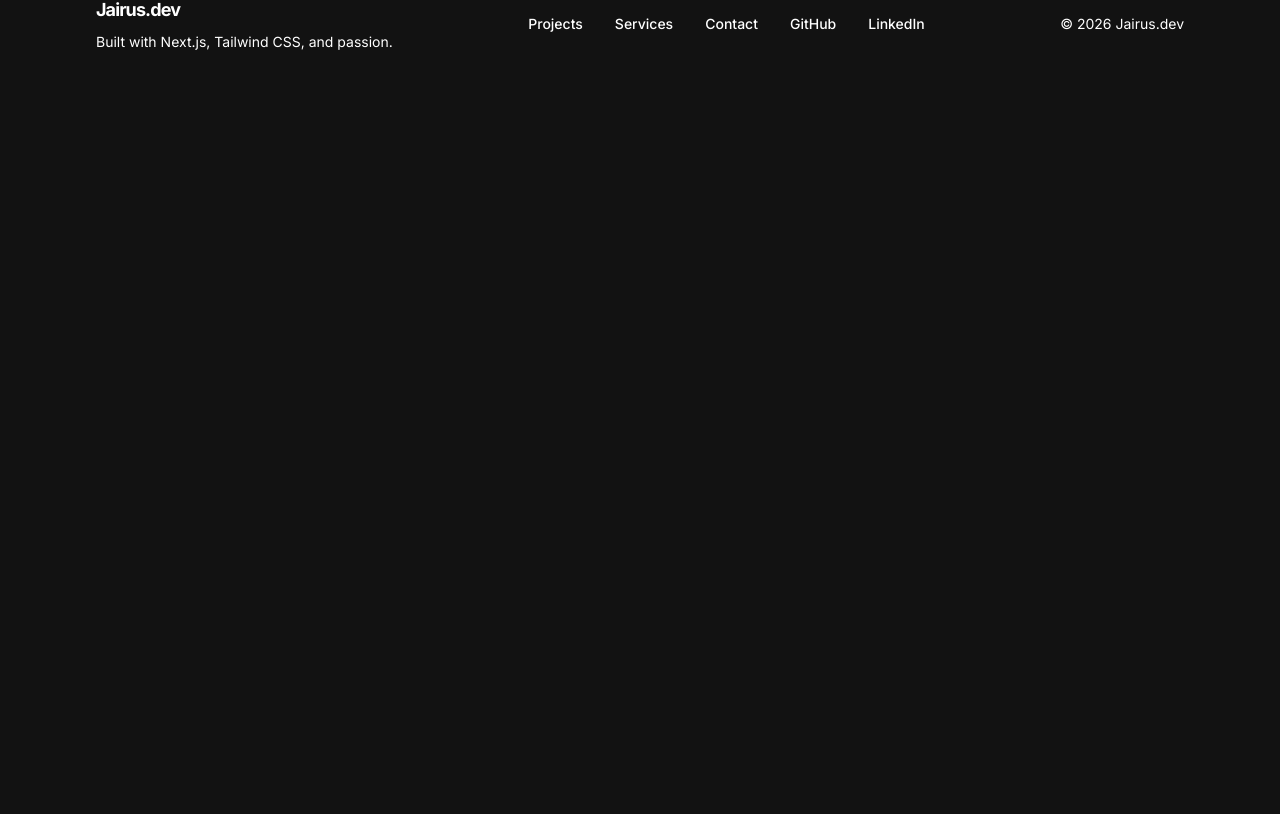
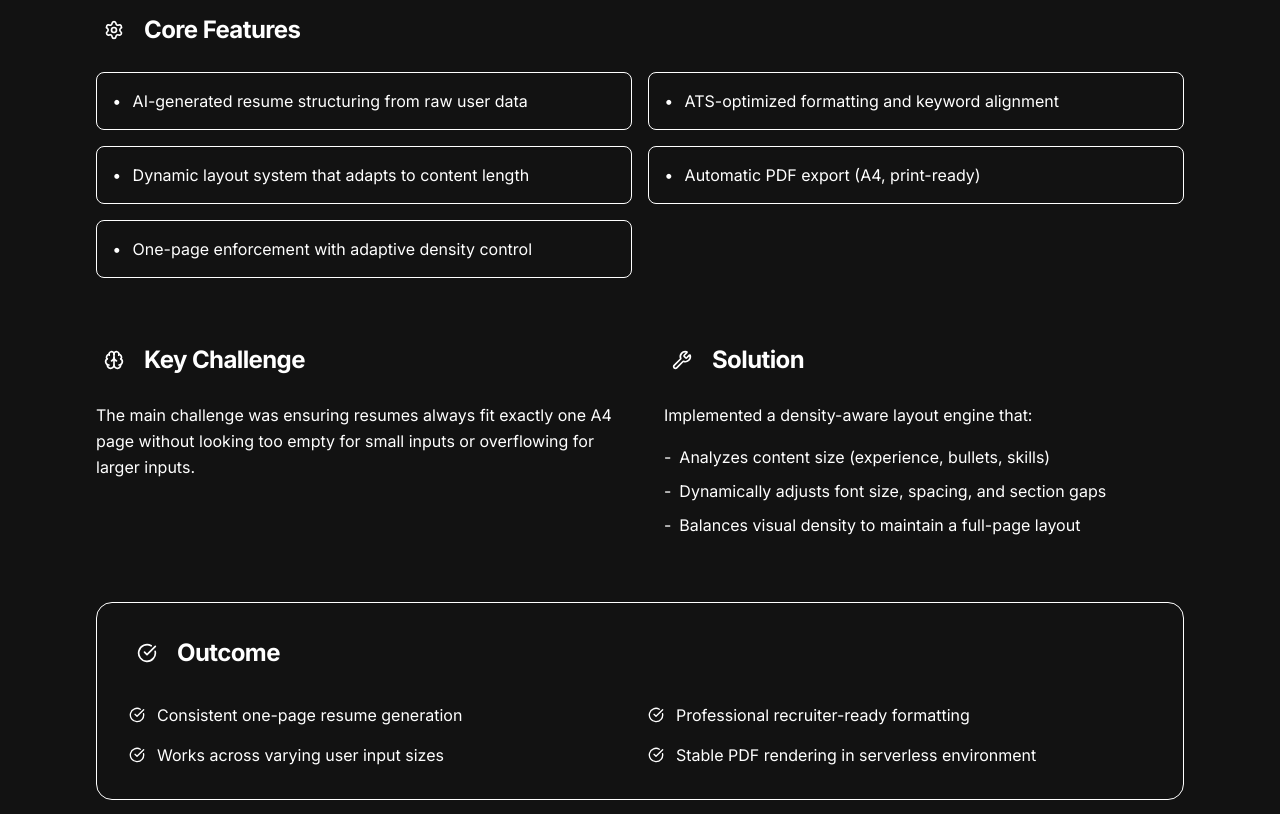
Before and after one commit to rusperres/portfolio-site, a Next.js app: page /projects/velocitycv in a window 1280 px wide. Shown: the part 1206-2020 px from the top of the page. Before the commit the page ends 1306 px from the top, so only its background shows below. Built offline with nearby package versions, Linux system fonts and the light colour scheme.

Commit message:
added case study to velocitycv

```diff
--- a/app/projects/[slug]/page.tsx
+++ b/app/projects/[slug]/page.tsx
@@ -2,6 +2,7 @@ import { notFound } from "next/navigation"
 import Image from "next/image"
 import { Container } from "@/components/layout/Container"
 import { projects } from "@/content/projects"
+import { Settings, Brain, Wrench, CheckCircle } from "lucide-react"
 
 export default async function ProjectPage({
   params,
@@ -70,6 +71,85 @@ export default async function ProjectPage({
           )}
         </div>
 
+        {project.details && (
+          <div className="mt-20 border-t pt-20">
+            <div className="grid gap-16">
+              {/* Features */}
+              <section>
+                <div className="flex items-center gap-3">
+                  <div className="p-2 bg-muted rounded-md text-primary">
+                    <Settings className="w-5 h-5" />
+                  </div>
+                  <h2 className="text-2xl font-bold tracking-tight">Core Features</h2>
+                </div>
+                <ul className="mt-6 grid gap-4 sm:grid-cols-2">
+                  {project.details.features.map((feature, i) => (
+                    <li key={i} className="flex gap-3 text-muted-foreground bg-muted/30 p-4 rounded-lg border border-border/50">
+                      <span className="text-primary font-bold">•</span>
+                      <span>{feature}</span>
+                    </li>
+                  ))}
+                </ul>
+              </section>
+
+              {/* Challenge & Solution */}
+              <div className="grid md:grid-cols-2 gap-12">
+                <section>
+                  <div className="flex items-center gap-3">
+                    <div className="p-2 bg-muted rounded-md text-primary">
+                      <Brain className="w-5 h-5" />
+                    </div>
+                    <h2 className="text-2xl font-bold tracking-tight">Key Challenge</h2>
+                  </div>
+                  <p className="mt-6 text-muted-foreground leading-relaxed">
+                    {project.details.challenge}
+                  </p>
+                </section>
+
+                <section>
+                  <div className="flex items-center gap-3">
+                    <div className="p-2 bg-muted rounded-md text-primary">
+                      <Wrench className="w-5 h-5" />
+                    </div>
+                    <h2 className="text-2xl font-bold tracking-tight">Solution</h2>
+                  </div>
+                  <div className="mt-6 text-muted-foreground leading-relaxed">
+                    <p>{project.details.solution}</p>
+                    {project.details.solutionBullets && (
+                      <ul className="mt-4 space-y-2">
+                        {project.details.solutionBullets.map((bullet, i) => (
+                          <li key={i} className="flex gap-2">
+                            <span className="text-primary">-</span>
+                            <span>{bullet}</span>
+                          </li>
+                        ))}
+                      </ul>
+                    )}
+                  </div>
+                </section>
+              </div>
+
+              {/* Outcome */}
+              <section className="bg-muted/50 p-8 rounded-2xl border border-border/50">
+                <div className="flex items-center gap-3">
+                  <div className="p-2 bg-muted rounded-md text-primary">
+                    <CheckCircle className="w-5 h-5" />
+                  </div>
+                  <h2 className="text-2xl font-bold tracking-tight">Outcome</h2>
+                </div>
+                <div className="mt-8 grid gap-4 sm:grid-cols-2">
+                  {project.details.outcome.map((item, i) => (
+                    <div key={i} className="flex items-center gap-3">
+                      <CheckCircle className="w-4 h-4 text-primary shrink-0" />
+                      <span className="text-muted-foreground">{item}</span>
+                    </div>
+                  ))}
+                </div>
+              </section>
+            </div>
+          </div>
+        )}
+
       </Container>
     </main>
   )
--- a/content/projects.ts
+++ b/content/projects.ts
@@ -7,6 +7,13 @@ export type Project = {
   liveUrl?: string
   githubUrl?: string
   featured?: boolean
+  details?: {
+    features: string[]
+    challenge: string
+    solution: string
+    solutionBullets?: string[]
+    outcome: string[]
+  }
 }
 
 export const projects: Project[] = [
@@ -20,5 +27,28 @@ export const projects: Project[] = [
     liveUrl: "https://velocitycv.vercel.app/",
     githubUrl: "https://github.com/rusperres/velocitycv",
     featured: true,
+    details: {
+      features: [
+        "AI-generated resume structuring from raw user data",
+        "ATS-optimized formatting and keyword alignment",
+        "Dynamic layout system that adapts to content length",
+        "Automatic PDF export (A4, print-ready)",
+        "One-page enforcement with adaptive density control",
+      ],
+      challenge:
+        "The main challenge was ensuring resumes always fit exactly one A4 page without looking too empty for small inputs or overflowing for larger inputs.",
+      solution: "Implemented a density-aware layout engine that:",
+      solutionBullets: [
+        "Analyzes content size (experience, bullets, skills)",
+        "Dynamically adjusts font size, spacing, and section gaps",
+        "Balances visual density to maintain a full-page layout",
+      ],
+      outcome: [
+        "Consistent one-page resume generation",
+        "Professional recruiter-ready formatting",
+        "Works across varying user input sizes",
+        "Stable PDF rendering in serverless environment",
+      ],
+    },
   },
 ]
```
